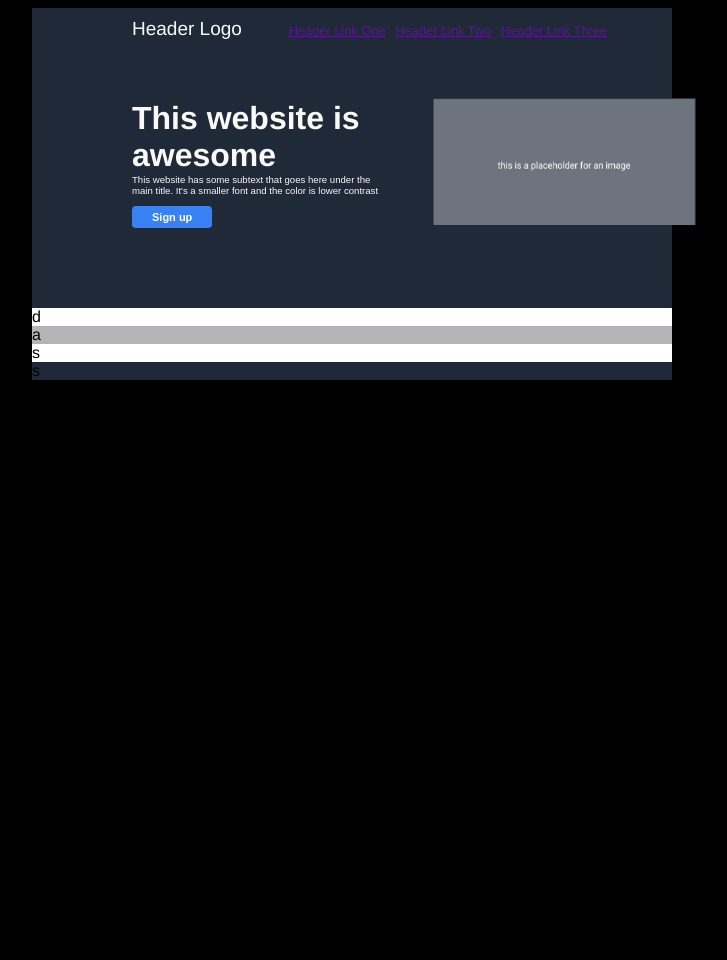
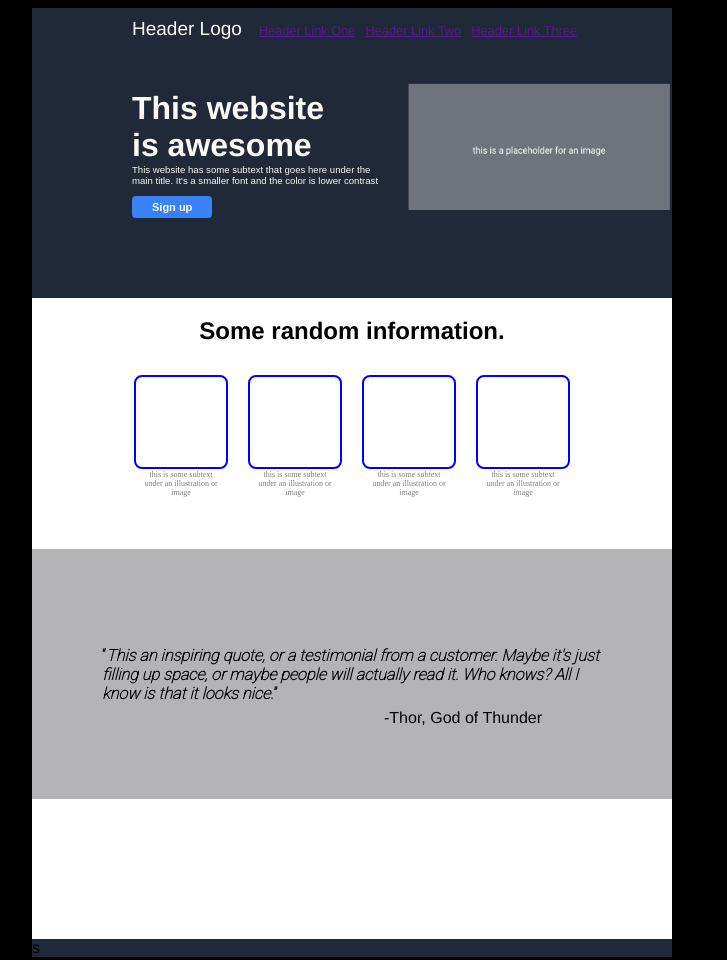
Before and after one commit to yvngsimba/Template-Website, a plain HTML site: page index.html in a window 1280 px wide. Shown: the whole page, without its empty margins (288-1015 px from the left). Before the commit the page ends 800 px from the top, so only its background shows below. Drawn offline with Linux system fonts and the light colour scheme.

Commit message:
Section 3 completed

```diff
--- a/Css/style.css
+++ b/Css/style.css
@@ -8,18 +8,24 @@ body{
 
 .one{
   background-color: #1f2937;
-  padding: 10px 60px 80px 100px;
+  padding: 10px 90px 80px 100px;
   position: relative;
 }
 .two{
   background-color: white;
+  padding-bottom: 80px;
 }
 .three{
   background-color: #b4b4b6;
+  height: 250px;
+  display: grid;
+  place-items: center;
+  justify-content: center;
+  position: relative;
 }
 .four{
   background-color: white;
-  height: 20%;
+  height: 140px;
 }
 
 .five{
@@ -54,7 +60,8 @@ li{
 /* Intro section */
 .intro{
   width:55%;
-  margin-top: 30px;
+  margin-top: 20px;
+  text-align: left;
 }
 
 .intro p{
@@ -70,6 +77,7 @@ li{
   color: #f9faf8;
   font-size: 2rem;
   margin-bottom: 0px;
+  width: 220px;
 }
 
 .intro button{
@@ -81,10 +89,50 @@ li{
   color: white;
   font-size: 11px;
   font-weight: bold;
+  cursor: pointer;
 }
 
 .alt{
   position: absolute;
-  top:90px;
-  left: 400px;
+  top:75px;
+  left: 375px;
 }
+/* section two */
+.header2{
+  align-self: center;
+  margin-bottom: 30px;
+}
+
+.contain{
+  display: flex;
+  gap: 20px;
+  justify-content: center;
+  position: relative;
+}
+.holster{
+  height: 90px;
+  width: 90px;
+  border-radius: 8px;
+  border: 2px solid blue;
+  font-size: .5rem;
+  font-family: 'Times New Roman';
+  text-align: center;
+}
+.contain span{
+  position: absolute;
+  top:95px;
+  margin-left: -40px;
+  width: 80px;
+  color: grey;
+}
+/* section three */
+.quote{
+  width: 500px;
+  font-family: 'Roboto', sans-serif;
+  font-weight:bold;
+}
+.thor{
+  position: absolute;
+  right: 130px;
+  top: 160px;
+}
--- a/index.html
+++ b/index.html
@@ -6,6 +6,9 @@
   <meta name="author" content="Yvngsimba">
   <meta name="description" content="Test template website"/>
   <title>Template Website</title>
+  <link rel="preconnect" href="https://fonts.googleapis.com">
+<link rel="preconnect" href="https://fonts.gstatic.com" crossorigin>
+<link href="https://fonts.googleapis.com/css2?family=Roboto:wght@100&display=swap" rel="stylesheet">
   <link rel="stylesheet" href="Css/style.css">
 </head>
 <body>
@@ -26,11 +29,24 @@
     </div>
 
     <img  class="alt" src="/Images/intro-img.png" height="127" width="264">
-
   </div>
-  <div class="section two" >d</div>
-  <div class="section three" >a</div>
-  <div class="section four" >s</div>
+  <div class="section two" >
+    <h2 class="header2">Some random information.</h2>
+    <div class="contain">
+      <div class="holster"><span>this is some subtext under an illustration or image</span></div>
+      <div class="holster"><span>this is some subtext under an illustration or image</span></div>
+      <div class="holster"><span>this is some subtext under an illustration or image</span></div>
+      <div class="holster"><span>this is some subtext under an illustration or image</span></div>
+    </div>
+  </div>
+  <div class="section three" >
+    <p class="quote">
+      <q><em>This an inspiring quote, or a testimonial from a customer. Maybe it's just filling up space,
+      or maybe people will actually read it. Who knows? All I know is that it looks nice.</em></q>
+    </p>
+    <span class="thor">-Thor, God of Thunder</span>
+  </div>
+  <div class="section four" ></div>
   <div class="section five" >s</div>
 </body>
 </html>
```
